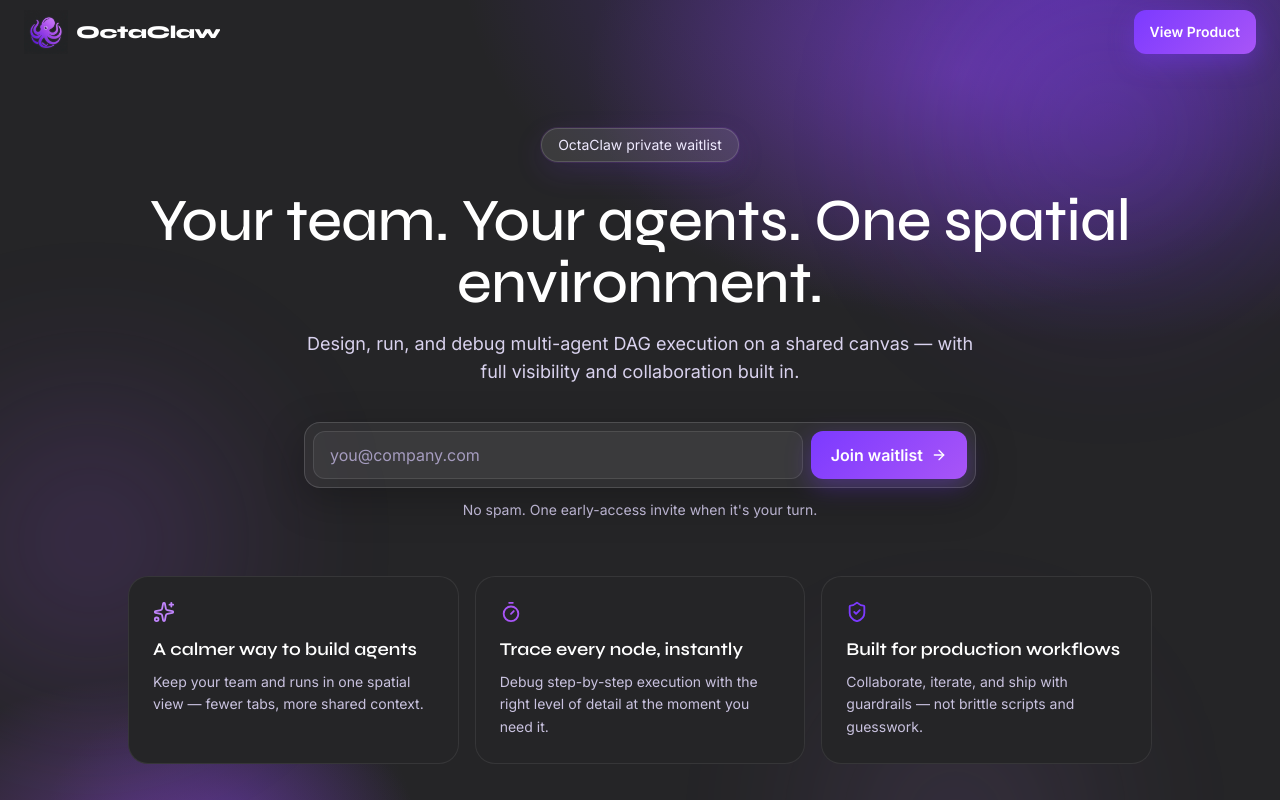
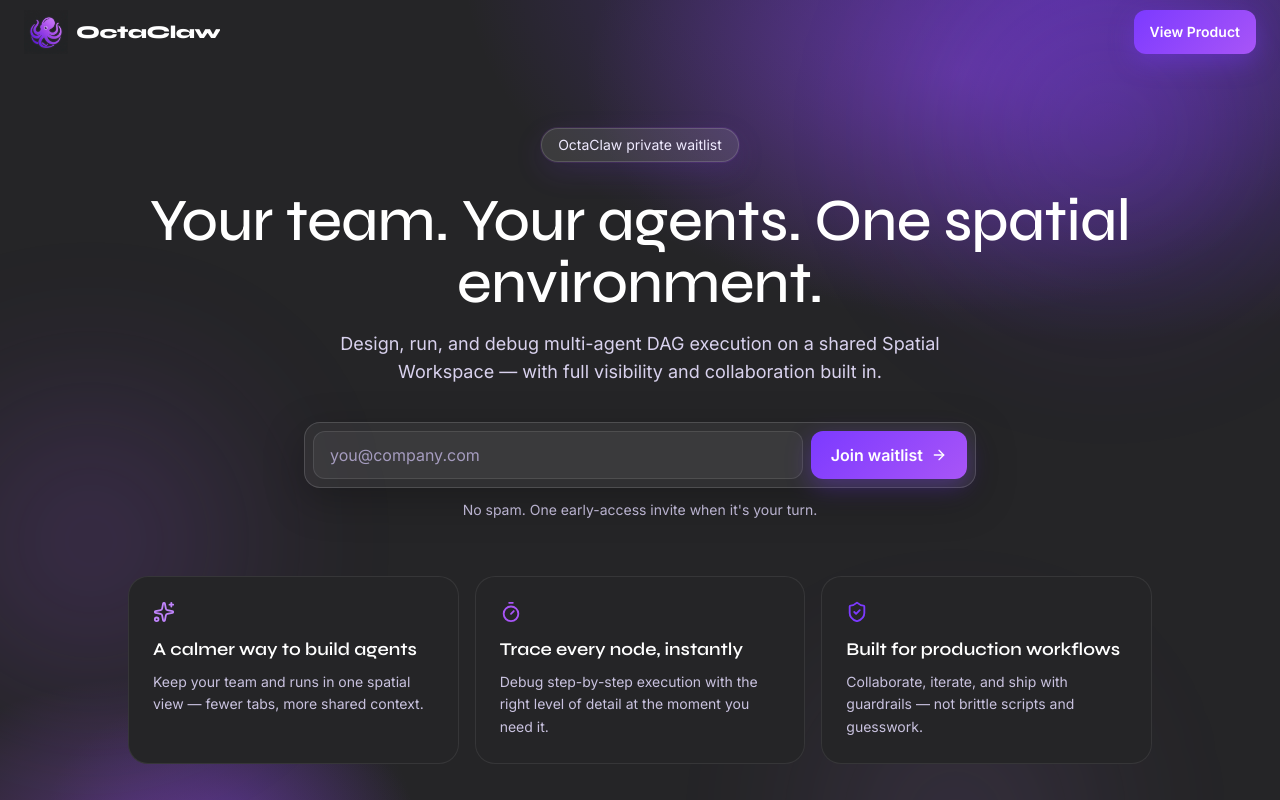
Before and after one commit to Sohail-9/octaclaw-fe, a Next.js app: page / in a window 1280 px wide. Shown: the top 800 px of the page. Built offline with nearby package versions, Linux system fonts and the light colour scheme.

Commit message:
feat: Integrate Vercel Analytics into the application.

```diff
--- a/package.json
+++ b/package.json
@@ -10,6 +10,7 @@
   },
   "dependencies": {
     "@neondatabase/serverless": "^1.0.2",
+    "@vercel/analytics": "^2.0.1",
     "clsx": "^2.1.1",
     "framer-motion": "^12.35.1",
     "lucide-react": "^0.577.0",
--- a/src/app/layout.tsx
+++ b/src/app/layout.tsx
@@ -1,5 +1,6 @@
 import type { Metadata } from "next";
 import { Inter, Syne } from "next/font/google";
+import { Analytics } from "@vercel/analytics/next";
 import "./globals.css";
 
 const inter = Inter({
@@ -60,6 +61,7 @@
     <html lang="en" className="scroll-smooth" suppressHydrationWarning>
       <body className={`${inter.variable} ${syne.variable} antialiased`}>
         {children}
+        <Analytics />
       </body>
     </html>
   );
--- a/src/components/sections/HomeWaitlistHero.tsx
+++ b/src/components/sections/HomeWaitlistHero.tsx
@@ -62,7 +62,7 @@
           transition={{ duration: 0.55, delay: 0.14 }}
           className="mt-4 max-w-2xl mx-auto text-base sm:text-lg text-[#d9d2ee]"
         >
-          Design, run, and debug multi-agent DAG execution on a shared canvas — with full visibility and collaboration
+          Design, run, and debug multi-agent DAG execution on a shared Spatial Workspace — with full visibility and collaboration
           built in.
         </motion.p>
 
```
Also changed, not shown: 1 other file (tests, documents, lock files or other folders).
